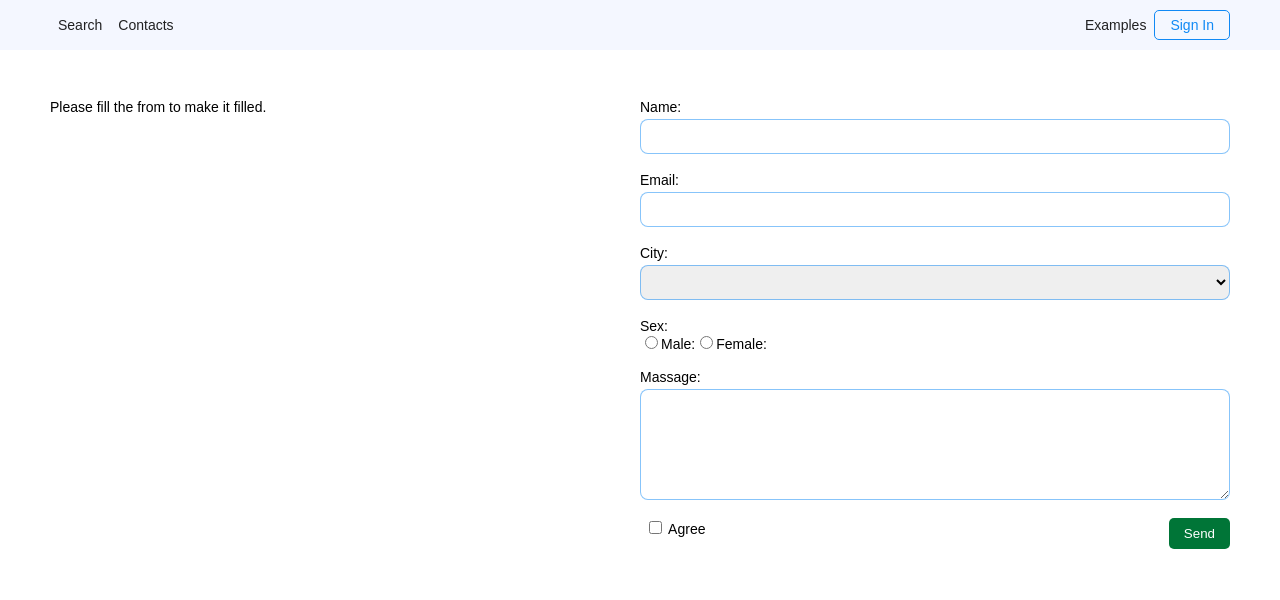
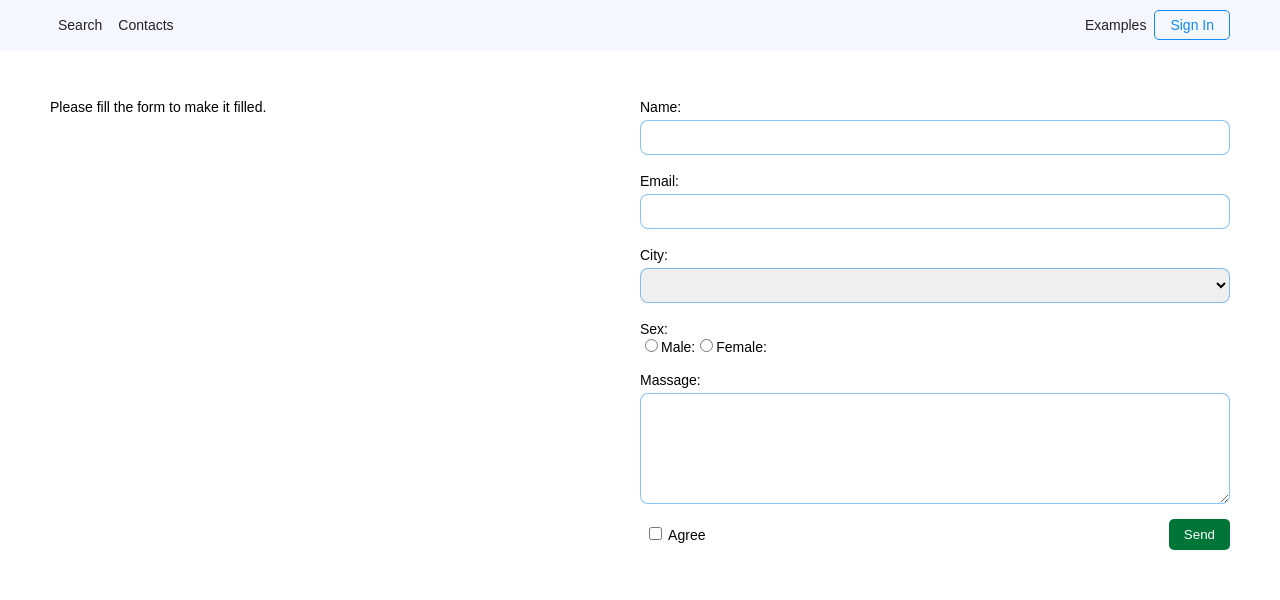
Before and after one commit to goshakri/google-Home-page1, a React (Create React App) app: page /Contacts in a window 1280 px wide. Shown: the top 600 px of the page. Built offline with nearby package versions, Linux system fonts and the light colour scheme.

Commit message:
Update position code

```diff
--- a/src/Contacts.js
+++ b/src/Contacts.js
@@ -44,7 +44,7 @@ function Contacts() {
             <div className="ContactsPage">
               <div className="Row">
                 <div className="Row-item">
-                  <p className="Text">Please fill the from to make it filled.</p>
+                  <p className="Text">Please fill the form to make it filled.</p>
                 </div>
 
                 <div className="Row-item">
--- a/src/stylesheets/modules/_Form.scss
+++ b/src/stylesheets/modules/_Form.scss
@@ -2,7 +2,7 @@
   padding: 50px 10px 0 0;
 
   &-blockbutton {
-    padding: 18px 0 0 5px;
+    padding: 15px 0 0 5px;
     display: flex;
     justify-content: space-between;
   }
@@ -13,6 +13,10 @@
 
   &-indent {
     display: inline-block;
-    padding: 0 5px 5px 0;
+    padding: 0 5px 6px 0;
+  }
+
+  &-agree {
+    padding: 5px 0 0 0;
   }
 }
```
